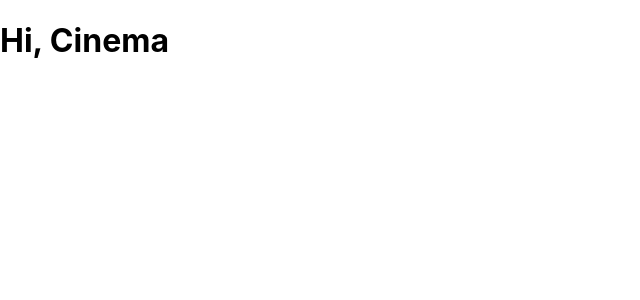
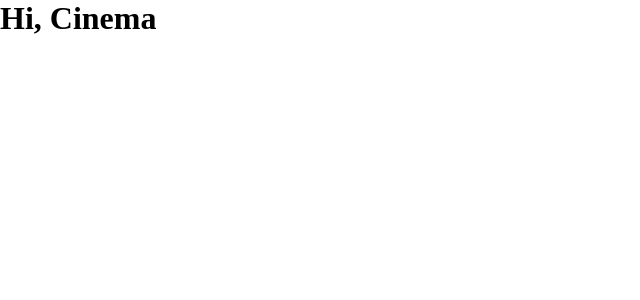
Before and after one commit to sobirjonkadamboev/sam-react, a React (Create React App) app in the folder cine-blox/cine-blox/: page / in a window 1280 px wide. Shown: the top 300 px of the page, without its empty margins (0-640 px from the left). Built offline with nearby package versions, Linux system fonts and the light colour scheme.

Commit message:
Auto-backup: 9/9/2026, 9:31:35 AM - Updated cine-blox/cine-blox/src/index.css

```diff
--- a/cine-blox/cine-blox/src/index.css
+++ b/cine-blox/cine-blox/src/index.css
@@ -1,13 +1,5 @@
-body {
-  margin: 0;
-  font-family: -apple-system, BlinkMacSystemFont, 'Segoe UI', 'Roboto', 'Oxygen',
-    'Ubuntu', 'Cantarell', 'Fira Sans', 'Droid Sans', 'Helvetica Neue',
-    sans-serif;
-  -webkit-font-smoothing: antialiased;
-  -moz-osx-font-smoothing: grayscale;
+* {
+	margin: 0;
+	padding: 0;
+	box-sizing: border-box;
 }
-
-code {
-  font-family: source-code-pro, Menlo, Monaco, Consolas, 'Courier New',
-    monospace;
-}
```
